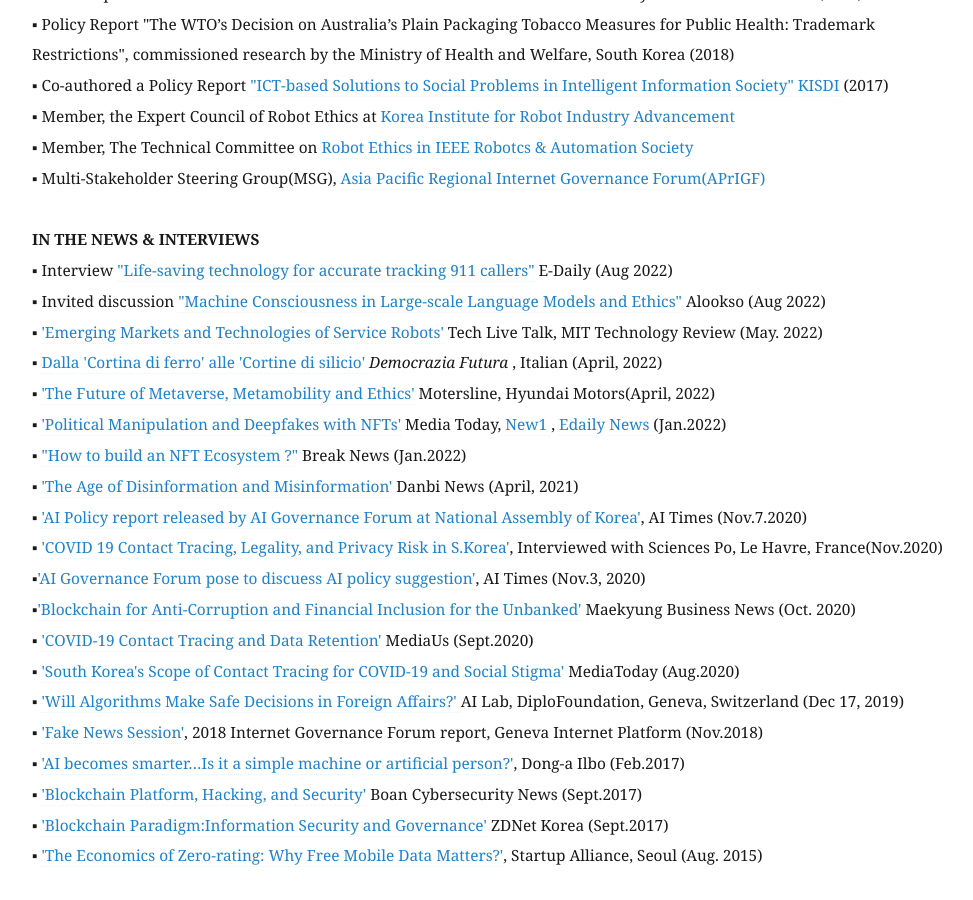
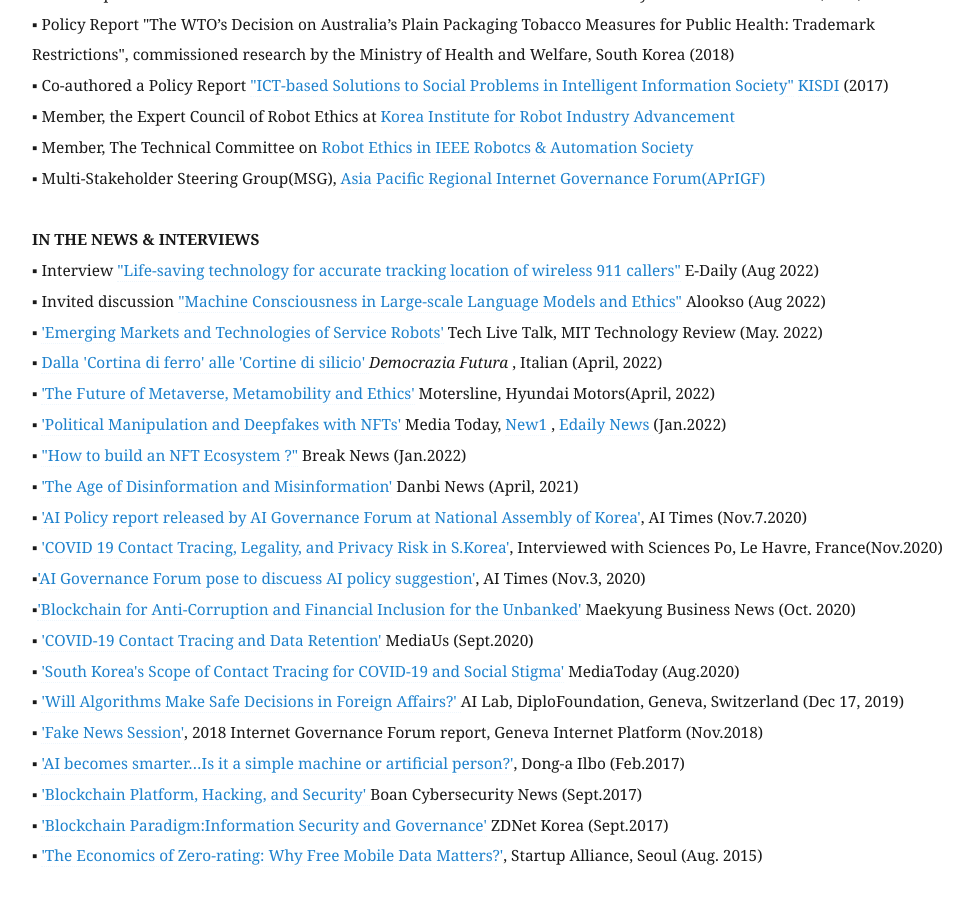
Before and after one commit to eunchangchoi/eunchangchoi.github.io, a Jekyll site: the page built from index.md, in a window 1280 px wide and 900 px high, scrolled down 5810 px. Shown: the whole window, without its empty margins (68-1041 px from the left). Built offline with Jekyll 4.4.1, drawn with Linux system fonts in a browser that asks for light colours.

Commit message:
Update index.md

```diff
--- a/index.md
+++ b/index.md
@@ -144,7 +144,7 @@
 ▪ Multi-Stakeholder Steering Group(MSG), <a href="https://ap.rigf.asia/"> Asia Pacific Regional Internet Governance Forum(APrIGF)</a> <br>
   <br>
  <strong> IN THE NEWS & INTERVIEWS</strong> <br>
-▪ Interview <a href="https://www.edaily.co.kr/news/read?newsId=03722806632430600&mediaCodeNo=257"> "Life-saving technology for accurate tracking 911 callers"</a> E-Daily (Aug 2022)<br>
+▪ Interview <a href="https://www.edaily.co.kr/news/read?newsId=03722806632430600&mediaCodeNo=257"> "Life-saving technology for accurate tracking location of wireless 911 callers"</a> E-Daily (Aug 2022)<br>
 ▪ Invited discussion <a href="https://alook.so/posts/latO5RY"> "Machine Consciousness in Large-scale Language Models and Ethics"</a> Alookso (Aug 2022)<br>
 ▪ <a href="https://www.technologyreview.kr/special/event/202204](https://www.youtube.com/watch?v=eAewHoNQgiI&feature=emb_logo">'Emerging Markets and Technologies of Service Robots'</a> Tech Live Talk, MIT Technology Review (May. 2022)<br>
 ▪ <a href="https://www.key4biz.it/democrazia-futura-dalla-cortina-di-ferro-alle-cortine-di-silicio-sara-linternet-globale-la-principale-vittima-del-conflitto-russo-ucraino/398412/"> Dalla 'Cortina di ferro' alle 'Cortine di silicio' </a>  <i> Democrazia Futura </i>, Italian (April, 2022)<br>
```
